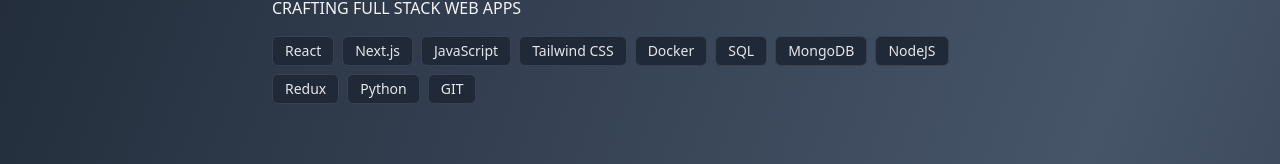
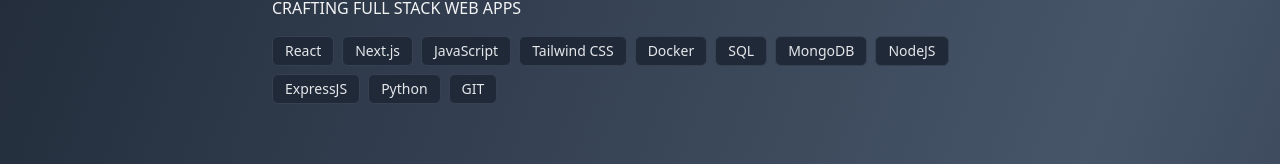
Before and after one commit to priyankasoni930/priyanka, a Next.js app: page / in a window 1280 px wide. Shown: the part 352-516 px from the top of the page. Built offline with nearby package versions, Linux system fonts and the light colour scheme.

Commit message:
Update page.tsx

```diff
--- a/app/page.tsx
+++ b/app/page.tsx
@@ -68,7 +68,7 @@ function SkillsSection() {
     "SQL",
     "MongoDB",
     "NodeJS",
-    "Redux",
+    "ExpressJS",
     "Python",
     "GIT",
   ];
```
